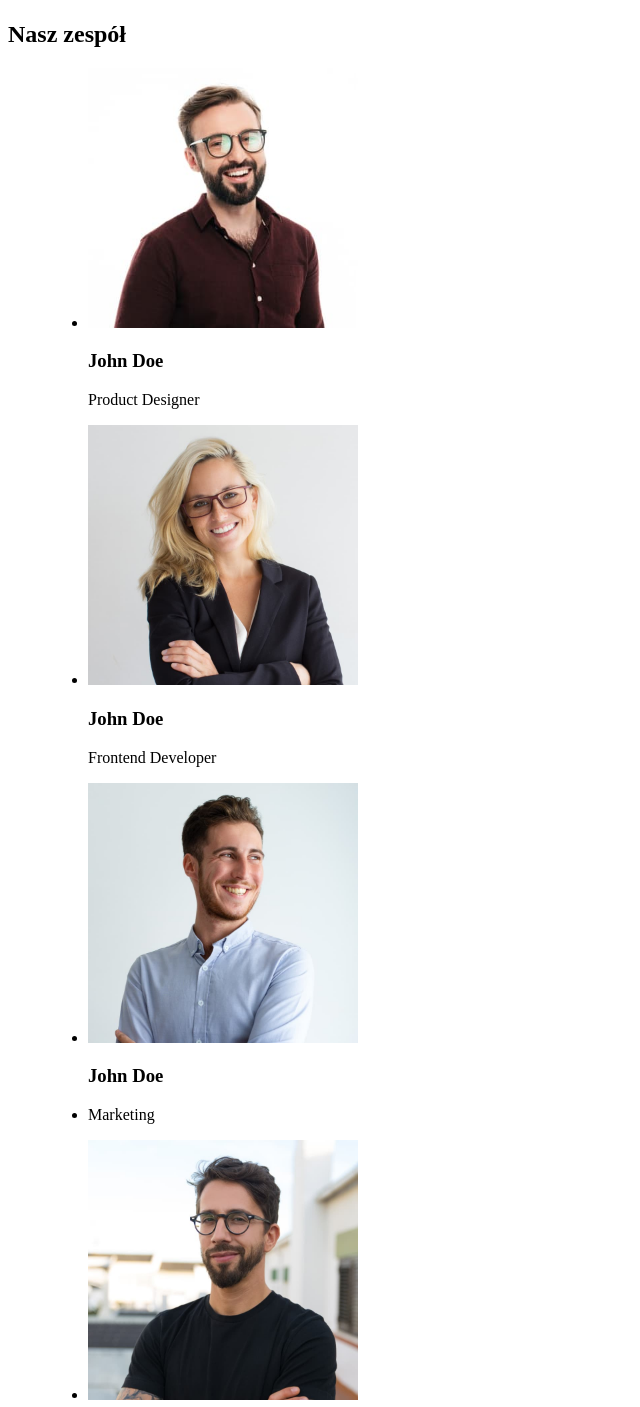
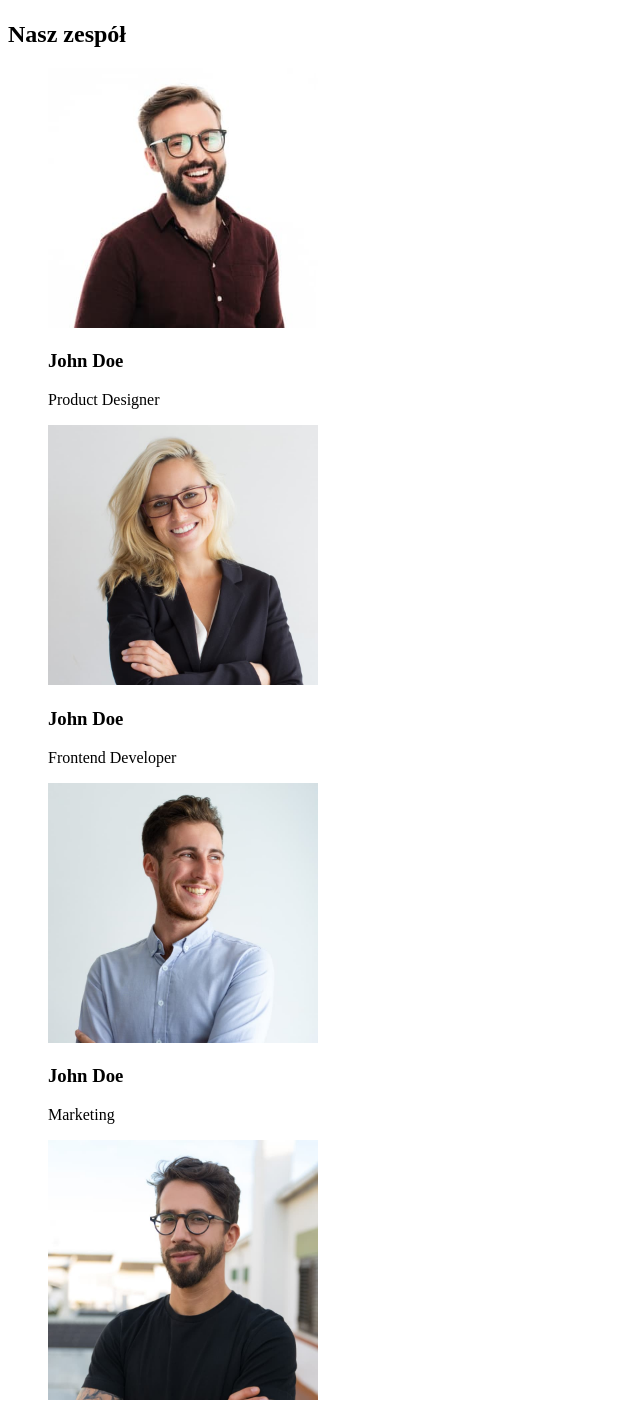
Before and after one commit to SzymanskaOlejniczak/goit-markup-hw-01wersja2b, a plain HTML site: page index.html in a window 1280 px wide. Shown: the part 1550-2957 px from the top of the page, without its empty margins (0-640 px from the left). Drawn offline with Linux system fonts and the light colour scheme.

Commit message:
Update index.html

```diff
--- a/index.html
+++ b/index.html
@@ -21,7 +21,7 @@
         </header>
         <main>
         <section>
-            <h1>EFEKTYWNE ROZWIĄZANIA </br>DLA WASZEGO BIZNESU</h1>
+            <h1>EFEKTYWNE ROZWIĄZANIA <br>DLA WASZEGO BIZNESU</h1>
             <button type="button">Zamów usługe</button>
         </section>
         <section>
@@ -54,42 +54,41 @@
         </section>
         <section>
         <h2>Nasz zespół</h2>
-           <ul>
             <figure>
-                <li><img src="images/Product Designer.jpg"
+                <img src="images/Product Designer.jpg"
                 alt="Product Designer"
                 width="270"
-                height="260"></li>
+                height="260">
             <figcaption>
                     <h3>John Doe </h3>
                     <p>Product Designer</p>
             </figcaption>
             </figure>
             <figure>
-                <li><img src="images/Frontend Developer.jpg"
+                <img src="images/Frontend Developer.jpg"
                 alt="Frontend Developer"
                 width="270"
-                height="260"></li>
+                height="260">
             <figcaption>
                     <h3>John Doe</h3>
                     <p>Frontend Developer</p>
             </figcaption>
             </figure>
             <figure>
-                <li><img src="images/Marketing.jpg"
+                <img src="images/Marketing.jpg"
                 alt="Marketing"
                 width="270"
-                height="260"></li>
+                height="260">
             <figcaption>
                     <h3>John Doe</h3>
-                    <li>Marketing</li>
+                    <p>Marketing</p>
             </figcaption>
             </figure>
             <figure>
-                <li><img src="images/UI Designer.jpg"
+                <img src="images/UI Designer.jpg"
                 alt="UI Designer"
                 width="270"
-                height="260"></li>
+                height="260">
             <figcaption>
                     <h3>John Doe</h3>
                     <p>UI Designer</p>
```
